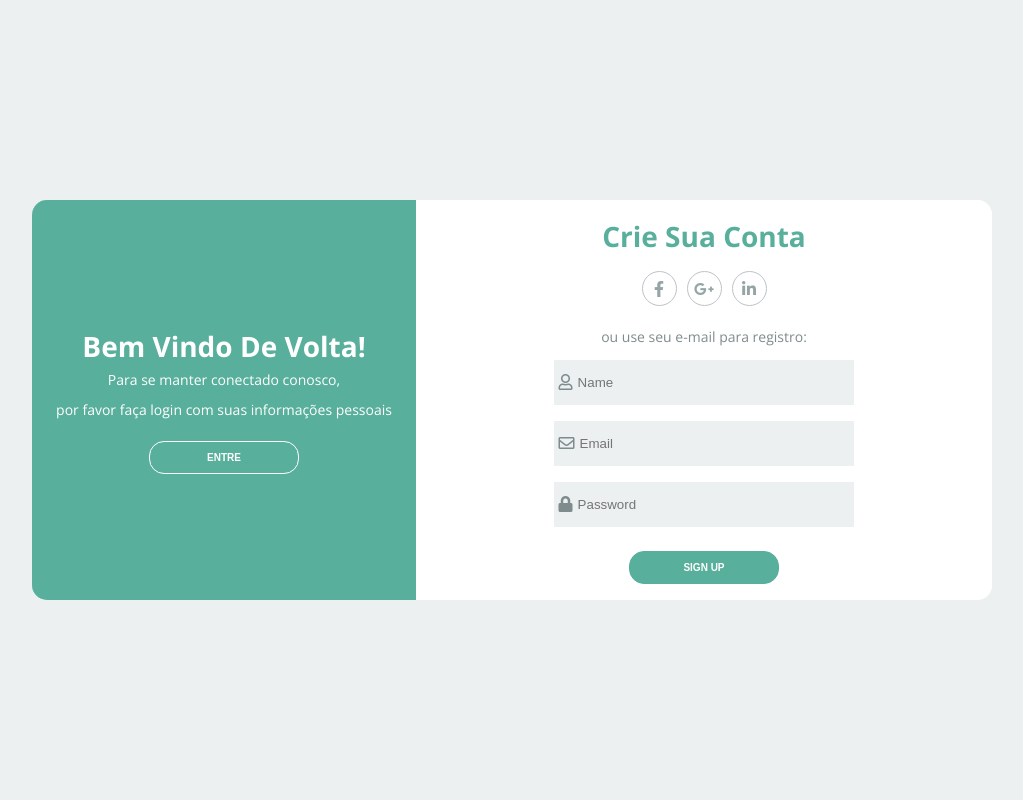
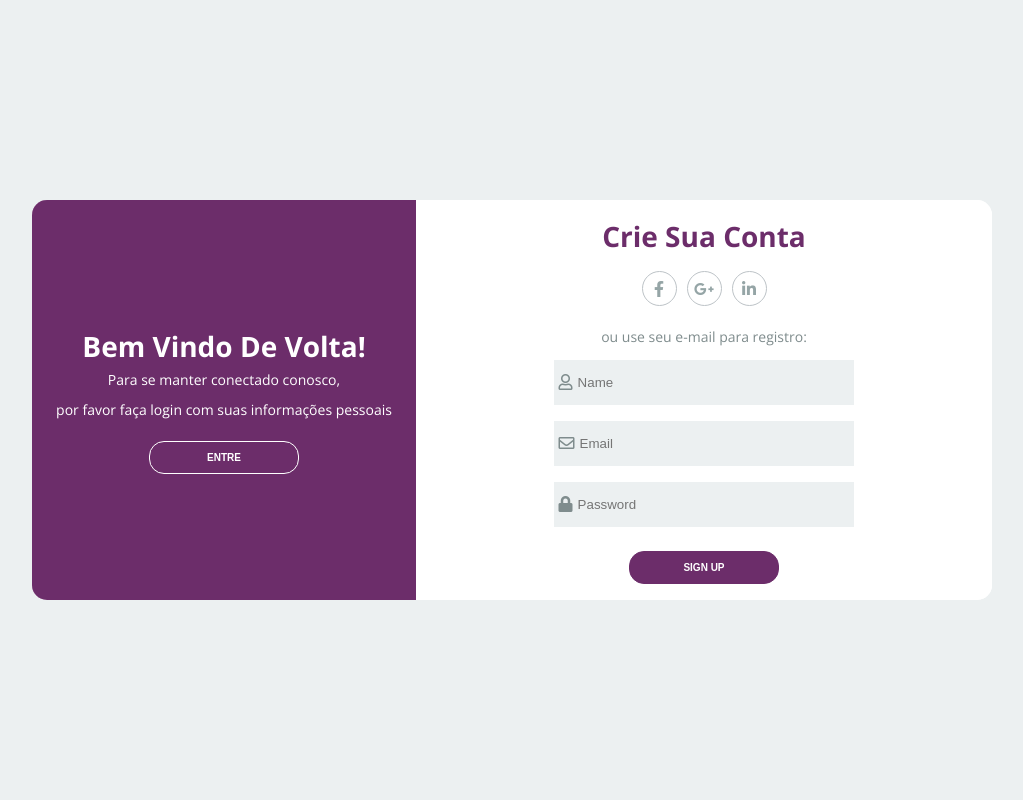
Before and after one commit to Matheuskocotem/projetoFinalDesenvolvimentoSistemas, a PHP site: template Frontend/views/login.html in a window 1280 px wide. Shown: the whole page, without its empty margins (128-1151 px from the left). Run offline with PHP 8.4, Linux system fonts and the light colour scheme; the template is opened without the code that fills it, so the values that code supplies are empty; some libraries are stand-ins or nearby versions.

Commit message:
login front ok

```diff
--- a/Frontend/styles/login.css
+++ b/Frontend/styles/login.css
@@ -26,7 +26,7 @@ body {
 .content::before {
     content: "";
     position: absolute;
-    background-color: #58af9b;
+    background-color: #6c2d6a;
     width: 40%;
     height: 100%;
     border-top-left-radius: 15px;
@@ -44,7 +44,7 @@ body {
     color: #fff;
 }
 .title-second {
-    color: #58af9b;
+    color: #6c2d6a;
 }
 .description {
     font-size: 14px;
@@ -77,17 +77,17 @@ body {
 }
 .btn-primary:hover {
     background-color: #fff;
-    color: #58af9b;
+    color: #6c2d6a;
 }
 .btn-second {
-    background-color: #58af9b;
-    border: 1px solid #58af9b;
+    background-color: #6c2d6a;
+    border: 1px solid #6c2d6a;
     transition: background-color .5s;
 }
 .btn-second:hover {
     background-color: #fff;
-    border: 1px solid #58af9b;
-    color: #58af9b;
+    border: 1px solid #6c2d6a;
+    color: #6c2d6a;
 }
 .first-content {
     display: flex;
@@ -116,9 +116,9 @@ body {
     transition: background-color .5s;
 }
 .link-social-media:hover .item-social-media{
-    background-color: #58af9b;
+    background-color: #6c2d6a;
     color: #fff;
-    border-color: #58af9b;
+    border-color: #6c2d6a;
 }
 .list-social-media {
     display: flex;
```
